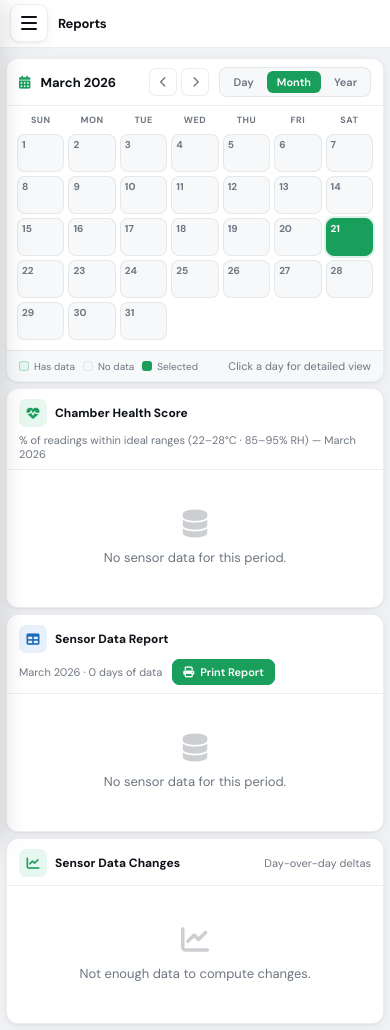
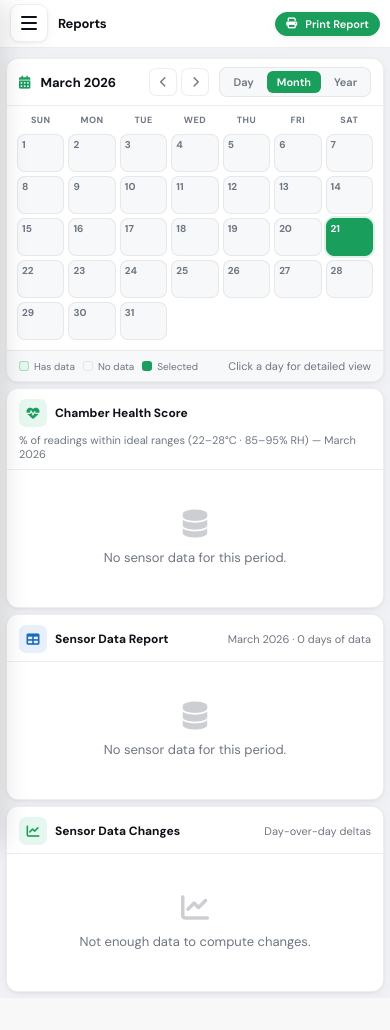
Before and after one commit to BUILDMOD/chamber_sensor, a PHP site: page /reports.php in a window 390 px wide. After the commit the page ends 996 px from the top, so only its background shows below. Run offline with PHP 8.4, Linux system fonts and the light colour scheme; the visitor is signed in with stand-in values (Sample User, id 1); data that the repository does not hold is empty.

Commit message:
update report page

```diff
--- a/print_report.php
+++ b/print_report.php
@@ -1,7 +1,7 @@
 <?php
 session_start();
 include 'includes/db_connect.php';
-include 'auth_check.php';
+include 'includes/auth_check.php';
 
 date_default_timezone_set('Asia/Manila');
 
--- a/reports.php
+++ b/reports.php
@@ -134,7 +134,27 @@ function navUrl($view, $year, $month, $day) {
   <title>Reports</title>
   <link rel="preconnect" href="https://fonts.googleapis.com">
   <link href="https://fonts.googleapis.com/css2?family=DM+Sans:wght@300;400;500;600;700&family=DM+Mono:wght@400;500&display=swap" rel="stylesheet">
-  <link rel="stylesheet" href="https://cdnjs.cloudflare.com/ajax/libs/font-awesome/6.5.0/css/all.min.css">
+<link rel="stylesheet" href="https://cdnjs.cloudflare.com/ajax/libs/font-awesome/6.5.0/css/all.min.css">
+  <style>
+.print-btn {
+      display: inline-flex; align-items: center; gap: 6px;
+      padding: 6px 12px; border-radius: 20px;
+      background: var(--green); color: #fff; border: 1px solid var(--green);
+      font-size: 12px; font-weight: 600; text-decoration: none; box-shadow: var(--shadow);
+      transition: all .15s; white-space: nowrap;
+    }
+    .print-btn:hover {
+      background: #14804a;
+      box-shadow: 0 2px 8px rgba(26,158,92,.3);
+    }
+    @media (max-width: 768px) {
+      .print-btn {
+        padding: 4px 10px;
+        font-size: 11px;
+        gap: 4px;
+      }
+    }
+  </style>
   <script src="https://cdn.jsdelivr.net/npm/chart.js"></script>
   <style>
     :root {
@@ -501,7 +521,10 @@ window.addEventListener('DOMContentLoaded', function() {
 
 <header class="topbar">
   <span class="topbar-title">Reports</span>
-  <div class="topbar-right">
+<div class="topbar-right">
+    <a href="print_report.php?date_from=<?php echo urlencode($date_from); ?>&date_to=<?php echo urlencode($date_to); ?>" target="_blank" class="print-btn" title="Print Report">
+      <i class="fas fa-print" style="margin-right:4px;"></i> Print Report
+    </a>
     <span class="topbar-time" id="phTime" data-server-ts="<?= $server_ts_ms ?>"><?= htmlspecialchars($server_time_formatted) ?></span>
   </div>
 </header>
@@ -733,11 +756,8 @@ window.addEventListener('DOMContentLoaded', function() {
           <span class="icon icon-blue"><i class="fas fa-table"></i></span>
           Sensor Data Report
         </div>
-        <div style="display:flex;align-items:center;gap:10px;">
-          <span class="card-sub"><?= htmlspecialchars($label) ?> · <?= count($data) ?> day<?= count($data)!=1?'s':'' ?> of data</span>
-          <a href="print_report.php?date_from=<?= urlencode($date_from) ?>&date_to=<?= urlencode($date_to) ?>" target="_blank" class="csv-btn" style="background:var(--green);color:#fff;border-color:var(--green);">
-            <i class="fas fa-print"></i> Print Report
-          </a>
+<div style="display:flex;align-items:center;gap:10px;">
+          <span class="card-sub"><?php echo htmlspecialchars($label); ?> · <?php echo count($data); ?> day<?php echo (count($data) != 1 ? 's' : ''); ?> of data</span>
         </div>
       </div>
 
```
Also changed, not shown: dashboard.php (+8 -7 lines), uploads/mushroom_1773821435_918d61d9.jpg (deleted), uploads/mushroom_1773823358_d24299cf.jpg (deleted), uploads/mushroom_1773823772_5ea060e6.jpg (deleted), uploads/mushroom_1773823967_cc921b4d.jpg (deleted), uploads/mushroom_1773824339_6713e265.jpg (deleted), uploads/mushroom_1773824444_46e5bd15.jpg (deleted), uploads/mushroom_1773824582_73cc0f25.jpg (deleted), uploads/mushroom_1773825802_d8733fc1.jpg (deleted), uploads/mushroom_1773844993_270dcf06.jpg (added), uploads/mushroom_1773845149_e0c08ea0.jpg (added), uploads/mushroom_1773845218_71570d02.jpg (added), uploads/mushroom_1773846133_40322760.jpg (added), uploads/mushroom_1773846436_a30914c2.jpg (added).
